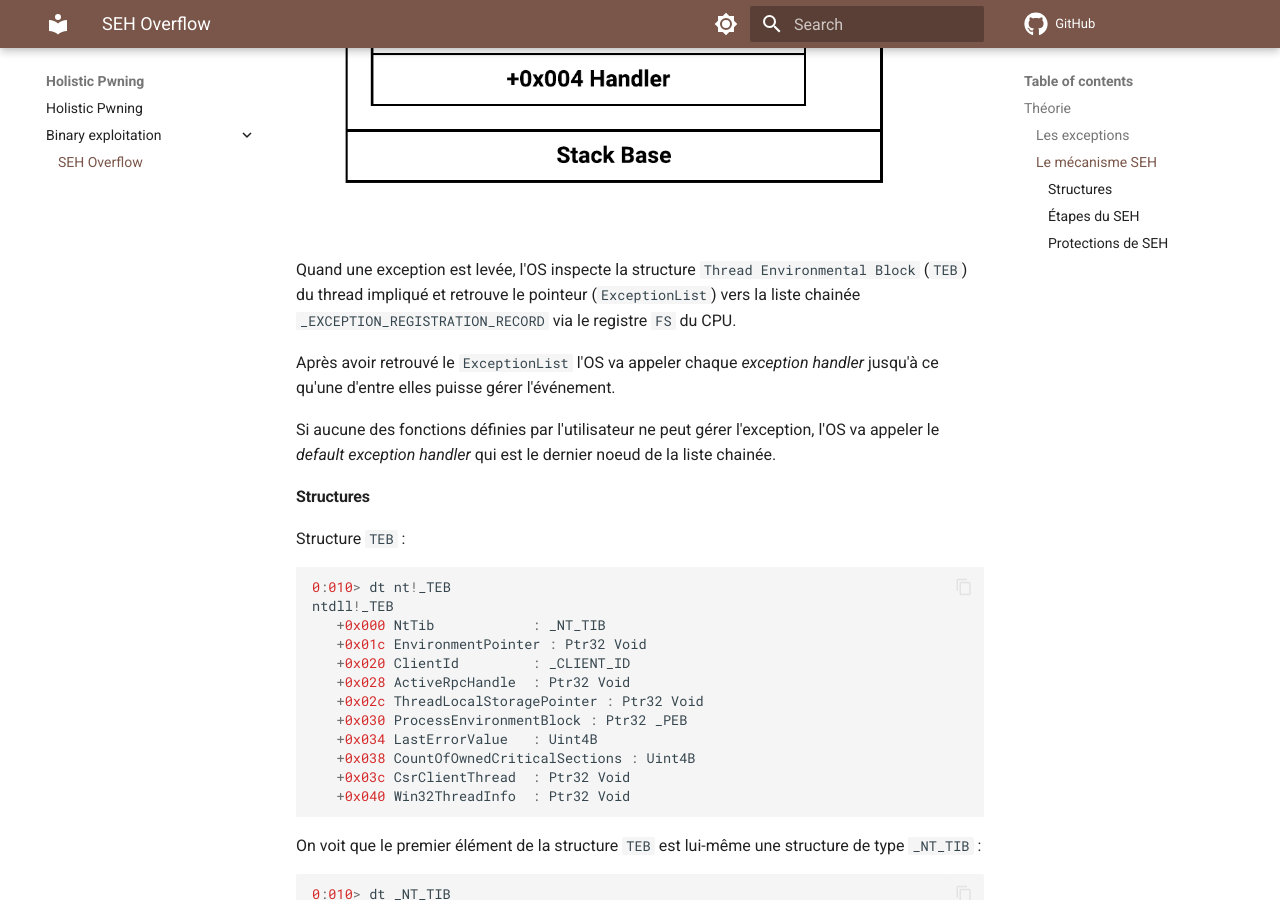
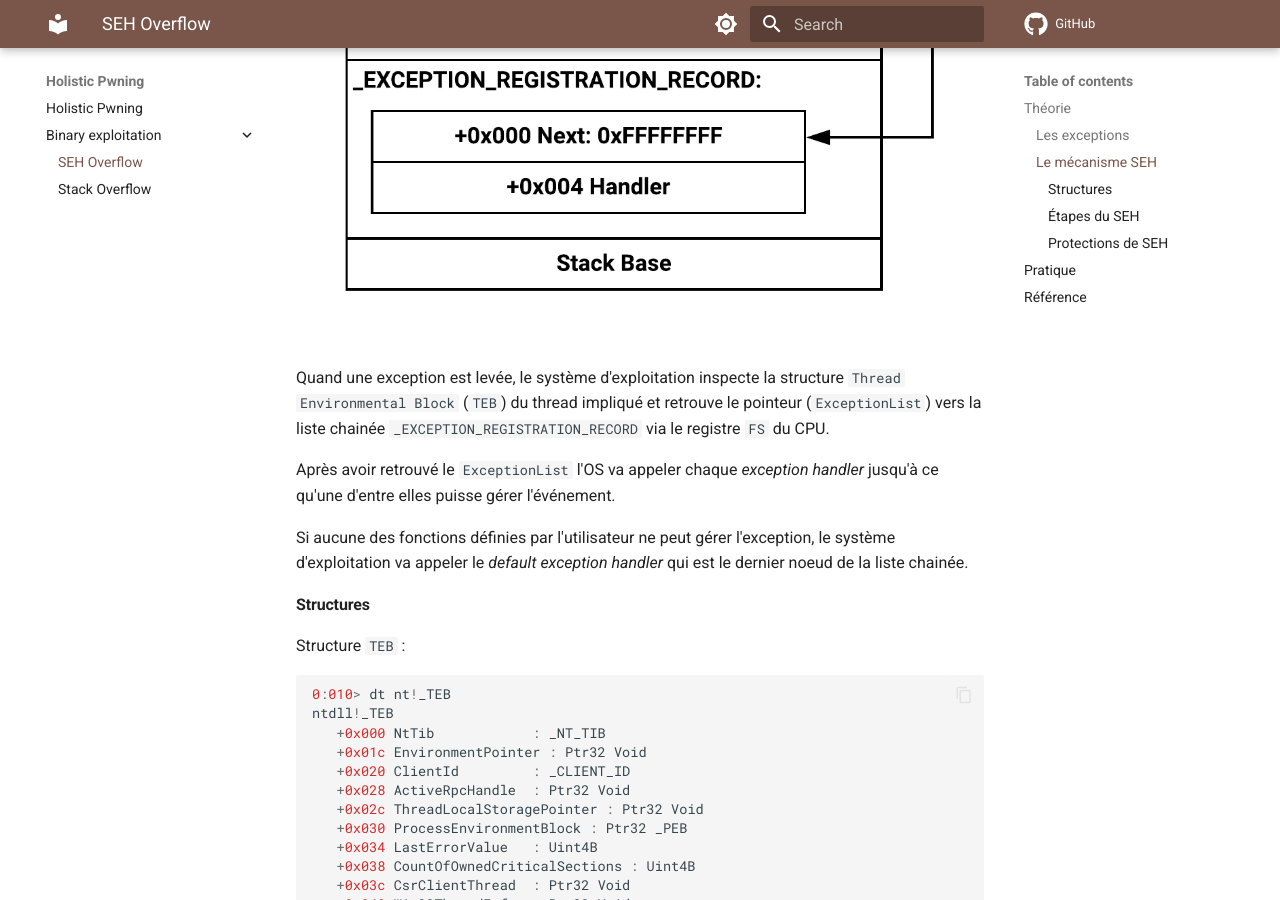
Before and after one commit to s-lck/HolisticPwning, an MkDocs documentation site: the page built from docs/binary-exploitation/seh-overflow.md, in a window 1280 px wide and 900 px high, scrolled down 1838 px. Built offline with MkDocs 1.6.1 and Material for MkDocs 9.7.7, drawn with Linux system fonts in a browser that asks for light colours; comment, search, counter and statistics services are not loaded; some of the changed text lies outside the part shown.

Commit message:
Stack BO v1 + typo

```diff
--- a/docs/binary-exploitation/seh-overflow.md
+++ b/docs/binary-exploitation/seh-overflow.md
@@ -1,4 +1,8 @@
 # SEH Overflow
+
+!!! note ""
+
+    Les *buffer overflow* basés sur SEH exploitent le mécanisme `Structured Exception Handling` mis en oeuvre dans les systèmes Windows.
 
 ## Théorie
 
@@ -31,11 +35,11 @@
   <img src="https://raw.githubusercontent.com/s-lck/HolisticPwning/main/assets/seh_overflow_01.png">
 </p>
 
-Quand une exception est levée, l'OS inspecte la structure `Thread Environmental Block` (`TEB`) du thread impliqué et retrouve le pointeur (`ExceptionList`) vers la liste chainée `_EXCEPTION_REGISTRATION_RECORD` via le registre `FS` du CPU.
+Quand une exception est levée, le système d'exploitation inspecte la structure `Thread Environmental Block` (`TEB`) du thread impliqué et retrouve le pointeur (`ExceptionList`) vers la liste chainée `_EXCEPTION_REGISTRATION_RECORD` via le registre `FS` du CPU.
 
 Après avoir retrouvé le `ExceptionList` l'OS va appeler chaque *exception handler* jusqu'à ce qu'une d'entre elles puisse gérer l'événement.
 
-Si aucune des fonctions définies par l'utilisateur ne peut gérer l'exception, l'OS va appeler le *default exception handler* qui est le dernier noeud de la liste chainée.
+Si aucune des fonctions définies par l'utilisateur ne peut gérer l'exception, le système d'exploitation va appeler le *default exception handler* qui est le dernier noeud de la liste chainée.
 
 #### Structures
 
@@ -108,7 +112,7 @@
 
 Quand une exception est levée, le système d'exploitation appelle un groupe de fonction définie dans le cadre du mécanisme `SEH`.
 
-Au sein de ces appels, la liste chainée `ExceptionList` est récupérée du `TEB`. Le SE parse la liste chainée de structures `_EXCEPTION_REGISTRATION_RECORD`. Le SE réalise plusieurs contrôles avant d'appeler la fonction `exception_handler` pointe par le membre `Handler` de la structure.
+Au sein de ces appels, la liste chainée `ExceptionList` est récupérée du `TEB`. Le système d'exploitation parse la liste chainée de structures `_EXCEPTION_REGISTRATION_RECORD`. Le système d'exploitation réalise plusieurs contrôles avant d'appeler la fonction `exception_handler` pointe par le membre `Handler` de la structure.
 
 L'iteration de la liste chainée continue jusqu'à ce qu'un *handler* capable de gérer l'exception soit trouvé permettant a l'exécution de continuer. Si aucun *handler* capable n'est trouvé, l'application crash.
 
@@ -116,3 +120,11 @@
 
 * `SafeSEH` : Mitigation introduite par Microsoft pour empêcher un attaquant de gagner le contrôle du flot d'exécution âpre avoir reécrit un *exception handler* sur la *stack*
 * `SEHOP` : Vérifie que la chaine de structure `_EXCEPTION_REGISTRATION_RECORD` est valide avant de l'invoquer. Si le paramètre `Next` est réécrit, la structure n'est plus intact. Cette mitigation empêchera le `_except_handler` d'être exécuté.
+
+## Pratique
+
+:fontawesome-solid-road-barrier:
+
+## Référence
+
+- [SEH Based Buffer Overflow](https://www.ired.team/offensive-security/code-injection-process-injection/binary-exploitation/seh-based-buffer-overflow)
--- a/mkdocs.yml
+++ b/mkdocs.yml
@@ -32,8 +32,6 @@
 
   features:
     - content.code.copy
-    - content.action.edit
-    - content.action.view
     - content.tooltips
     - navigation.tracking
     - navigation.top
```
Also changed, not shown: docs/README.md (+2 -0 lines), docs/binary-exploitation/stack-overflow.md (added, +69 -0 lines), assets/stack_overflow_01.png (added).
